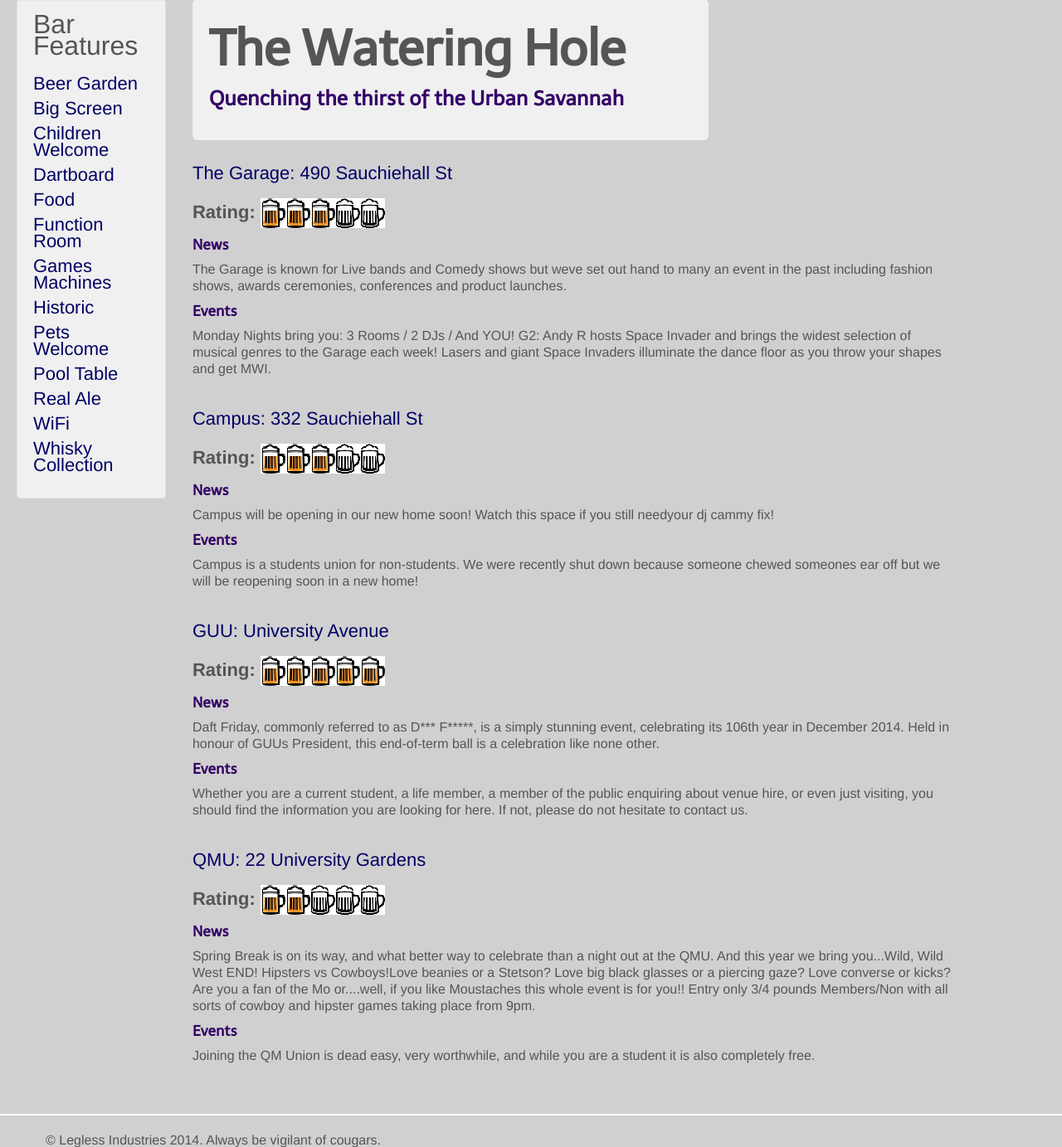
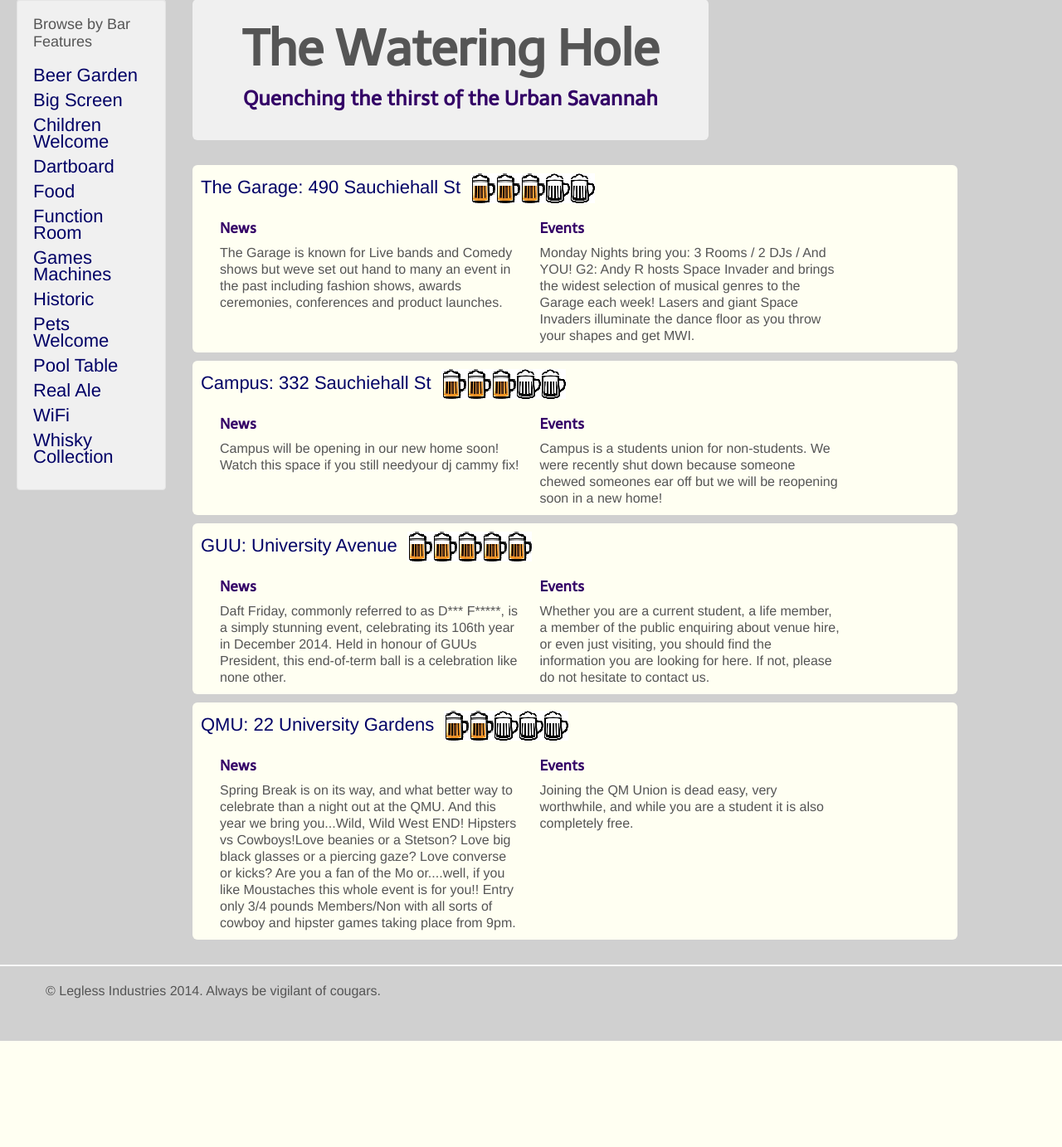
Before and after one commit to goodbrandcraig/ITech-Legless-Industries, a Django app: page /the_watering_hole/ in a window 1280 px wide. Shown: the part 81-1464 px from the top of the page at 83% size. After the commit the page ends 1336 px from the top, so only its background shows below. Run offline with Django 3.2, Linux system fonts and the light colour scheme; data comes from the database, SQL or seed files in the repository; both versions use the stored data as it was after the commit; parts of the project's set-up code (start-up, migrations or seed data) failed here and were passed over; some libraries are stand-ins or nearby versions.

Commit message:
when a category is selected, bars now display in descending rating order. (Does NOT yet work on main page if no category is selected). Also added changes we made on Wednesday

```diff
--- a/ITech-Legless-Industries-master/legless_industries_project/templates/the_watering_hole/bar_page.html
+++ b/ITech-Legless-Industries-master/legless_industries_project/templates/the_watering_hole/bar_page.html
@@ -23,7 +23,7 @@
 
         </span>
 
-        <span class="span3">
+        <span class="span4">
           <h4>{{ bar.name }}'s ratings from {{ no_of_reviews }} reviews: </h4>
                 <h5>Overall:
                 {% if overall == 1 %}
@@ -187,8 +187,7 @@
 </div>
 
         <h3 style="clear: both;"> What does {{ bar_name }} have to offer?</h3><br>
-       <h4> <marquee behavior="scroll" direction="left" onmouseover="this.stop();"
-                                          onmouseout="this.start();">{{ events.news }}</marquee><br><br>
+       <h4> {{ events.news }}<br><br>
 
     {% if categories.food %}
         <img src="{% static "food.jpg" %}" title="Bar Food"/>
--- a/ITech-Legless-Industries-master/legless_industries_project/templates/the_watering_hole/base.html
+++ b/ITech-Legless-Industries-master/legless_industries_project/templates/the_watering_hole/base.html
@@ -49,7 +49,7 @@
         <div class="span2">
             <div class="well sidebar-nav">
 
-            <font size="6">Bar Features</font><br><br>
+            <font size="4">Browse by Bar Features</font><br><br>
 
             <p class="link"><a href="/the_watering_hole/sorted_index/beer_garden/">Beer Garden</a> <p>
             <p class="link"><a href="/the_watering_hole/sorted_index/big_screen/" >Big Screen</a><p>
@@ -77,9 +77,11 @@
         {% endblock %}
 
         {% for Events in Events %}
+            <div class="review container-fluid">
+            <div>
             <p class="link"><a href="/the_watering_hole/bar_page/{{ Events.bar.get_bar_url }}" >{{ Events.bar.name }}:
-                {{ Events.bar.address }}</a><br>
-            <br> <b>Rating:</b>
+                {{ Events.bar.address }}</a>&NonBreakingSpace;
+
              {% if Events.bar.overall_rating == 1 %}
                     <img src="{% static "FullMugIcon.png" %}"/><img src="{% static "EmptyMugIcon.png" %}"/><img src="
                     {% static "EmptyMugIcon.png" %}"/><img src="{% static "EmptyMugIcon.png" %}"/><img src="
@@ -100,10 +102,18 @@
                     <img src="{% static "FullMugIcon.png" %}"/><img src="{% static "FullMugIcon.png" %}"/><img src="
                     {% static "FullMugIcon.png" %}"/><img src="{% static "FullMugIcon.png" %}"/><img src="
                     {% static "FullMugIcon.png" %}"/>
-                {% endif %}<br>
+                {% endif %}
+                </p>
+            </div>
+            <span class="span5" float="middle">
             <h4>News</h4>{{ Events.news }}<br>
+            </span>
+            <span class="span5">
             <h4>Events</h4>
-            {{ Events.events }}<br><br><br>
+            {{ Events.events }}
+            </span>
+
+            </div>
         {% endfor %}
         </div>
         <!-- /span -->
--- a/ITech-Legless-Industries-master/legless_industries_project/templates/the_watering_hole/index.html
+++ b/ITech-Legless-Industries-master/legless_industries_project/templates/the_watering_hole/index.html
@@ -4,20 +4,8 @@
 {% block body_block %}
 <div class="hero-unit">
 
-<h1>The Watering Hole</h1>
-    <p><h3>Quenching the thirst of the Urban Savannah</h3></p>
-
-    {% comment %}
-    {% if Bars %}
-            <ul>
-                {% for Bars in Bars %}
-                <li><a href="/the_watering_hole/bar_page/{{ Bars.get_bar_url }}" >{{ Bars.name }}</a></li>
-                {% endfor %}
-            </ul>
-    {% else %}
-            <strong>There are no bars present.</strong>
-    {% endif %}
-    {% endcomment %}
+<h1 align="center">The Watering Hole</h1>
+    <p><h3 align="center">Quenching the thirst of the Urban Savannah</h3></p>
 
 </div>
 {% endblock %}
--- a/ITech-Legless-Industries-master/legless_industries_project/the_watering_hole/views.py
+++ b/ITech-Legless-Industries-master/legless_industries_project/the_watering_hole/views.py
@@ -18,10 +18,12 @@ def index(request):  # Request the context of the request.
     # Query the database for a list of ALL bars currently stored.
     # Order the bars by name
     # Place the list in our context_dict dictionary which will be passed to the template engine.
-    bar_list = Bar.objects.order_by('name')
+    bar_list = Bar.objects.order_by('overall_rating')
     event_list = Event.objects.order_by('bar')
+
     context_dict = {'Bars': bar_list}
     context_dict['Events'] = event_list
+
 
     # Render the response and send it back!
     return render_to_response('the_watering_hole/index.html', context_dict, context)
@@ -43,15 +45,13 @@ def sorted_index(request, category):
         bar = Bar.objects.get(name=bar)
         matching_bar_objs.append(bar)
 
-
+    matching_bar_objs.sort(key=lambda bar: bar.get_overall(), reverse=True)
 
     template_context = {'matching_bars': matching_bars}
 
     template_context['category'] = category
 
     template_context['matching_bar_objs'] = matching_bar_objs
-
-    print matching_bar_objs
 
     return render_to_response('the_watering_hole/sorted_index.html', template_context, context)
 
```
Also changed, not shown: ITech-Legless-Industries-master/legless_industries_project/templates/the_watering_hole/review_bar.html (+11 -4 lines), ITech-Legless-Industries-master/legless_industries_project/watering_hole.db, 1 other file.
